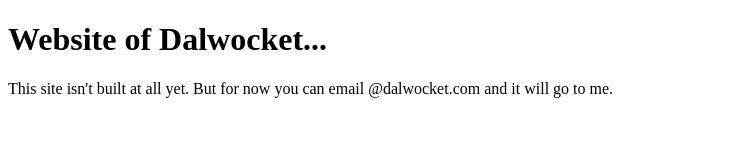
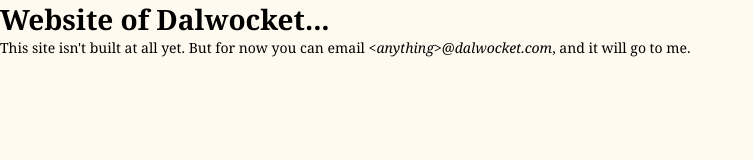
Before and after one commit to JonathanJPerry/TestSite, a plain HTML site: page index.html in a window 1280 px wide. Shown: the whole page, without its empty margins (0-753 px from the left). Drawn offline with Linux system fonts and the light colour scheme.

Commit message:
Modified font and background

```diff
--- a/index.css
+++ b/index.css
@@ -2,9 +2,11 @@
   margin: 0;
   padding: 0;
   border: none;
-  font-family: Arial, sans-serif;
+  font-family : Georgia, serif;
+  /*font-family: Arial, sans-serif; */
 }
 
 body {
+  background-color: floralwhite;
   font-size: 14px;
 }
--- a/index.html
+++ b/index.html
@@ -1,13 +1,14 @@
 <!DOCTYPE html>
-<html>
+<html lang="English">
 <head>
-
+  <link rel="stylesheet" href="index.css">
+  <title>Homepage of Emptiness</title>
 </head>
 <body>
 
   <h1>Website of Dalwocket...</h1>
 
-  <p>This site isn't built at all yet. But for now you can email <anything>@dalwocket.com and it will go to me.</p>
+  <p>This site isn't built at all yet. But for now you can email <em>&lt;anything&gt;@dalwocket.com</em>, and it will go to me.</p>
 
 </body>
 </html>
```
